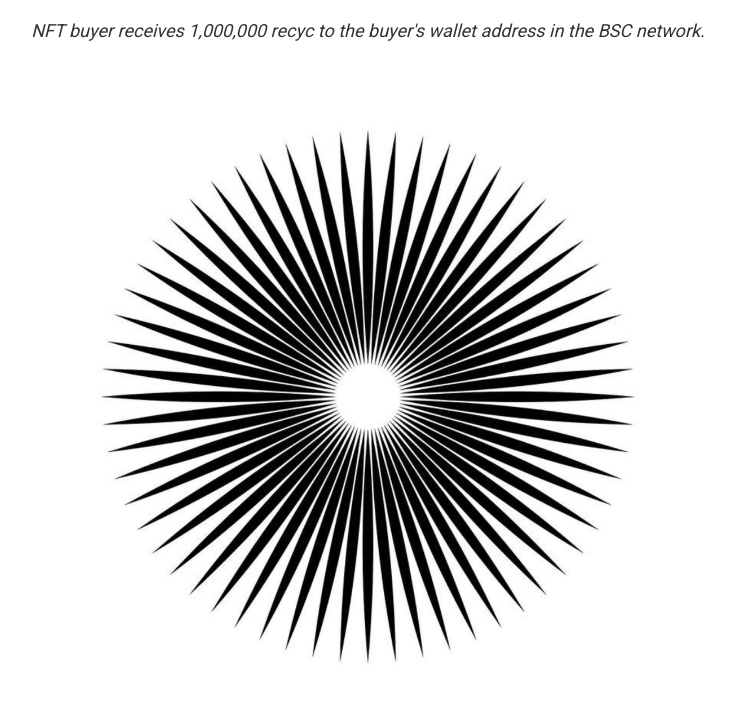
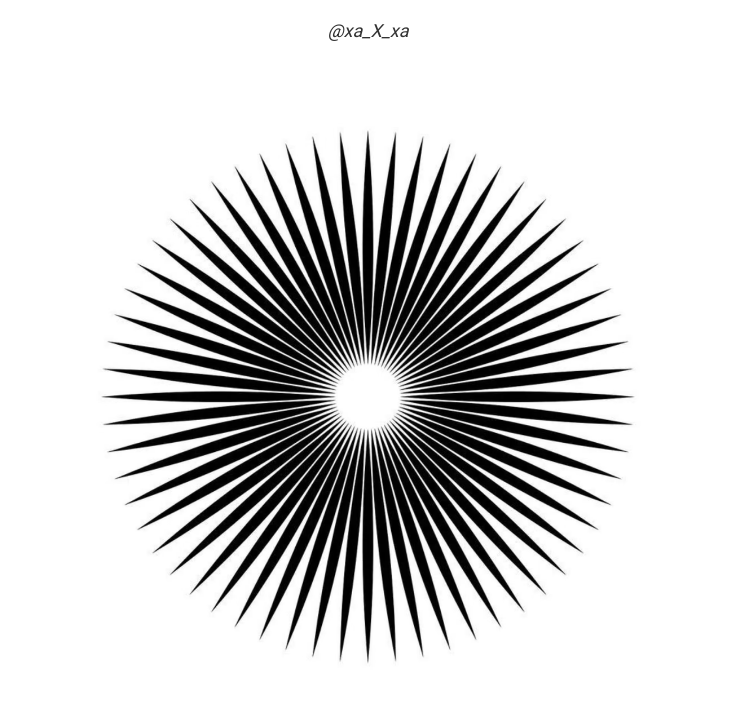
Before and after one commit to 13golds/the-one-who-buys-will-be-the-first-to-know, a plain HTML site: page index.html in a window 1280 px wide. Shown: the whole page, without its empty margins (272-1007 px from the left). Drawn offline with Linux system fonts and the light colour scheme.

Commit message:
Update index.html

```diff
--- a/index.html
+++ b/index.html
@@ -57,7 +57,7 @@
     </div>
 
     <div class="nft-text">
-        NFT buyer receives 1,000,000 recyc to the buyer's wallet address in the BSC network.
+        @xa_X_xa
     </div>
 
     <script>
```
